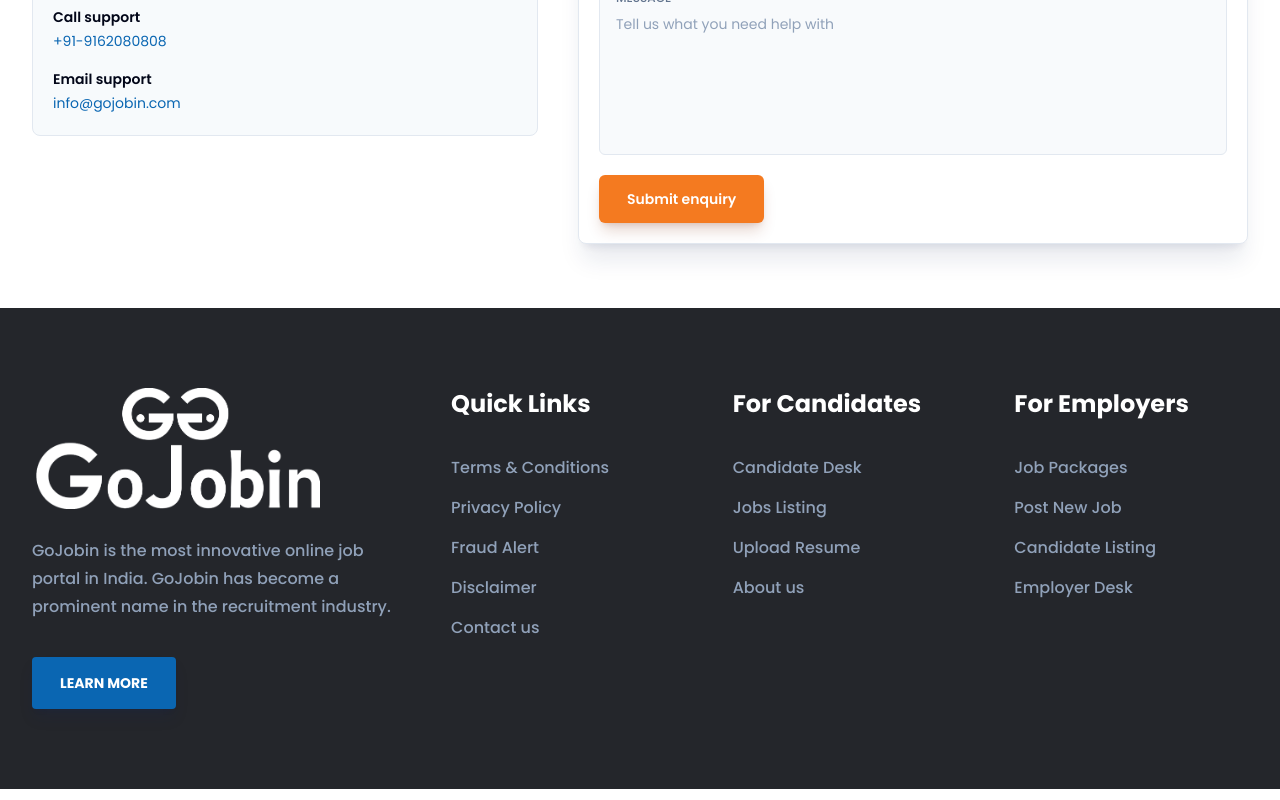
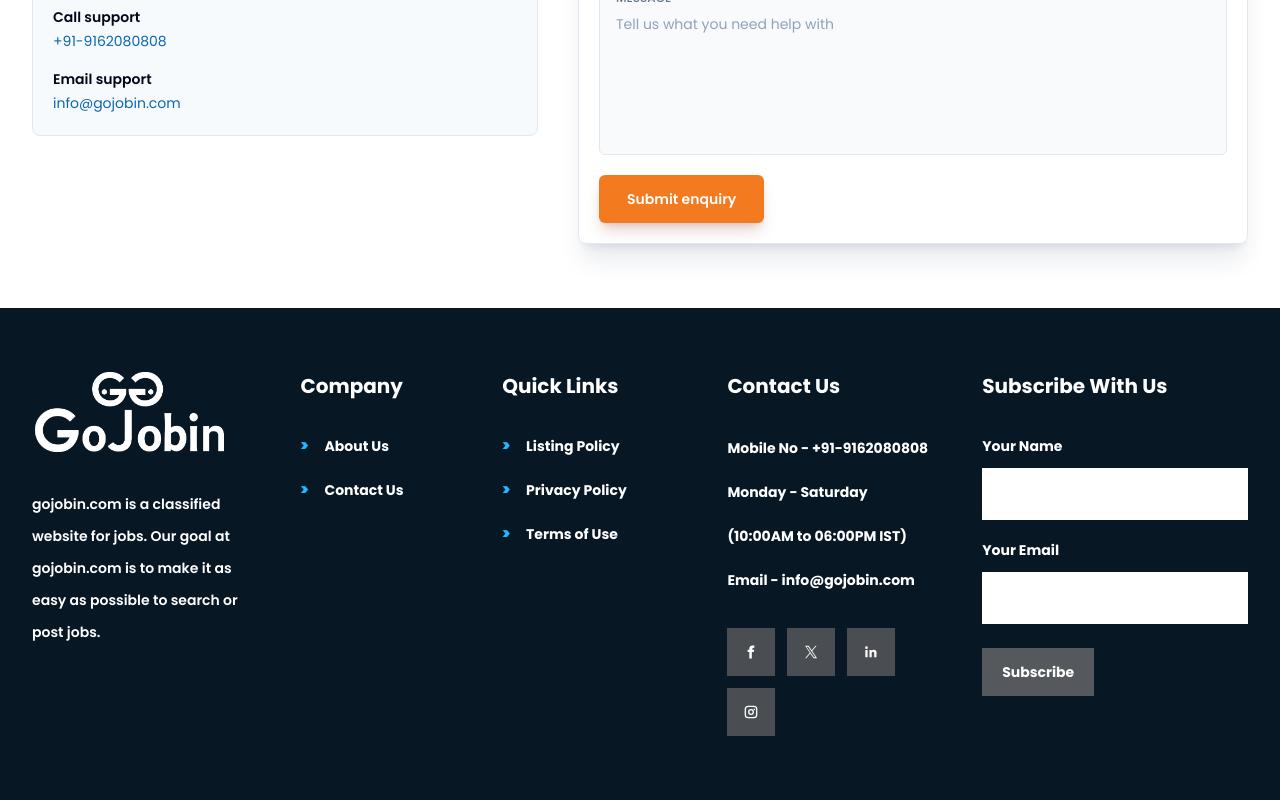
Before and after one commit to vinitk09/GoJobIn, a Next.js app: page / in a window 1280 px wide. Shown: the part 4547-5347 px from the top of the page. Built offline with nearby package versions, Linux system fonts and the light colour scheme.

Commit message:
Added all the changes

```diff
--- a/src/app/page.js
+++ b/src/app/page.js
@@ -102,6 +102,68 @@ const stories = [
     text: "The city-led job discovery helped shortlist roles close to home and save time during the search.",
   },
 ];
+
+const footerCompanyLinks = [
+  { label: "About Us", href: "#about" },
+  { label: "Contact Us", href: "#enquiry" },
+];
+
+const footerQuickLinks = [
+  { label: "Listing Policy", href: "/disclaimer" },
+  { label: "Privacy Policy", href: "/privacy-policy" },
+  { label: "Terms of Use", href: "/terms" },
+];
+
+const socialLinks = [
+  { label: "Facebook", href: "#" },
+  { label: "X", href: "#" },
+  { label: "LinkedIn", href: "#" },
+  { label: "Instagram", href: "#" },
+];
+
+function SocialIcon({ label }) {
+  if (label === "Facebook") {
+    return (
+      <svg aria-hidden="true" className="h-4 w-4" viewBox="0 0 24 24">
+        <path
+          d="M14.1 8.7V6.9c0-.8.6-1.4 1.4-1.4H17V2.3h-2.7c-3 0-4.8 1.8-4.8 4.7v1.7H7v3.4h2.5v9.6h3.7v-9.6h3l.5-3.4h-3.5Z"
+          fill="currentColor"
+        />
+      </svg>
+    );
+  }
+
+  if (label === "X") {
+    return (
+      <svg aria-hidden="true" className="h-4 w-4" viewBox="0 0 24 24">
+        <path
+          d="m13.8 10.5 6.6-7.7h-1.6l-5.7 6.7-4.6-6.7H3.2l7 10.2-7 8.2h1.6l6.1-7.1 4.9 7.1h5.3l-7.3-10.7Zm-2.2 2.6-.7-1L5.3 4h2.4l4.5 6.5.7 1 5.9 8.4h-2.4l-4.8-6.8Z"
+          fill="currentColor"
+        />
+      </svg>
+    );
+  }
+
+  if (label === "LinkedIn") {
+    return (
+      <svg aria-hidden="true" className="h-4 w-4" viewBox="0 0 24 24">
+        <path
+          d="M6.9 8.9H3.5v11h3.4v-11ZM5.2 3.4a2 2 0 1 0 0 4.1 2 2 0 0 0 0-4.1Zm15.3 10.2c0-3.3-1.8-4.9-4.2-4.9a3.7 3.7 0 0 0-3.3 1.8V8.9H9.7v11H13v-5.4c0-1.4.3-2.8 2-2.8s1.8 1.6 1.8 2.9v5.3h3.4v-6.3Z"
+          fill="currentColor"
+        />
+      </svg>
+    );
+  }
+
+  return (
+    <svg aria-hidden="true" className="h-4 w-4" viewBox="0 0 24 24">
+      <path
+        d="M7.8 2.5h8.4a5.3 5.3 0 0 1 5.3 5.3v8.4a5.3 5.3 0 0 1-5.3 5.3H7.8a5.3 5.3 0 0 1-5.3-5.3V7.8a5.3 5.3 0 0 1 5.3-5.3Zm0 1.9a3.4 3.4 0 0 0-3.4 3.4v8.4a3.4 3.4 0 0 0 3.4 3.4h8.4a3.4 3.4 0 0 0 3.4-3.4V7.8a3.4 3.4 0 0 0-3.4-3.4H7.8Zm4.2 3.2a4.4 4.4 0 1 1 0 8.8 4.4 4.4 0 0 1 0-8.8Zm0 1.9a2.5 2.5 0 1 0 0 5 2.5 2.5 0 0 0 0-5Zm4.7-2.3a1.1 1.1 0 1 1 0 2.1 1.1 1.1 0 0 1 0-2.1Z"
+        fill="currentColor"
+      />
+    </svg>
+  );
+}
 
 export default function Home() {
   const [isEnquiryOpen, setIsEnquiryOpen] = useState(false);
@@ -831,90 +893,128 @@ export default function Home() {
         </div>
       </section>
 
-      <footer className="bg-[#24262b] text-white" data-scroll-reveal>
-        <div className="mx-auto grid max-w-7xl gap-12 px-5 py-16 sm:py-20 md:grid-cols-2 lg:grid-cols-[1.35fr_0.85fr_0.85fr_0.85fr] lg:px-8">
-          <div className="max-w-md">
+      <footer className="bg-[#071723] text-white" data-scroll-reveal>
+        <div className="mx-auto grid max-w-7xl gap-10 px-5 py-14 sm:py-16 md:grid-cols-2 lg:grid-cols-[1.12fr_0.78fr_0.9fr_1.05fr_1.35fr] lg:gap-12 lg:px-8">
+          <div className="max-w-[275px]">
             <Image
               src="/GoJobin-logo.png"
               alt="GoJobin"
               width={1366}
               height={573}
-              className="h-auto w-56 sm:w-72"
+              className="h-auto w-40 sm:w-48"
             />
-            <p className="mt-7 max-w-sm text-base font-medium leading-7 text-slate-400">
-              GoJobin is the most innovative online job portal in India.
-              GoJobin has become a prominent name in the recruitment industry.
+            <p className="mt-9 text-sm font-semibold leading-8 text-white">
+              gojobin.com is a classified website for jobs. Our goal at
+              gojobin.com is to make it as easy as possible to search or post
+              jobs.
             </p>
+          </div>
+
+          <div>
+            <h3 className="text-xl font-bold tracking-normal text-white">
+              Company
+            </h3>
+            <div className="mt-9 grid gap-6 text-sm font-bold text-white">
+              {footerCompanyLinks.map((link) => (
                 <a
-              className="shine-button mt-9 rounded-[4px] bg-[#0a66b2] px-7 py-4 text-sm font-bold uppercase text-white shadow-lg shadow-blue-950/20"
-              href="#about"
+                  className="group flex items-center gap-4 transition hover:text-[#2fb8ff]"
+                  href={link.href}
+                  key={link.label}
                 >
-              Learn more
+                  <span className="text-base font-black leading-none text-[#21b8ff]">
+                    &gt;
+                  </span>
+                  <span>{link.label}</span>
                 </a>
+              ))}
             </div>
+          </div>
+
           <div>
-            <h3 className="text-2xl font-bold tracking-normal text-white">
+            <h3 className="text-xl font-bold tracking-normal text-white">
               Quick Links
             </h3>
-            <div className="mt-9 grid gap-4 text-base font-medium text-slate-400">
-              <a className="transition hover:text-white" href="/terms">
-                Terms & Conditions
+            <div className="mt-9 grid gap-6 text-sm font-bold text-white">
+              {footerQuickLinks.map((link) => (
+                <a
+                  className="group flex items-center gap-4 transition hover:text-[#2fb8ff]"
+                  href={link.href}
+                  key={link.label}
+                >
+                  <span className="text-base font-black leading-none text-[#21b8ff]">
+                    &gt;
+                  </span>
+                  <span>{link.label}</span>
                 </a>
-              <a className="transition hover:text-white" href="/privacy-policy">
-                Privacy Policy
-              </a>
-              <a className="transition hover:text-white" href="/fraud-alert">
-                Fraud Alert
-              </a>
-              <a className="transition hover:text-white" href="/disclaimer">
-                Disclaimer
-              </a>
-              <a className="transition hover:text-white" href="#enquiry">
-                Contact us
-              </a>
+              ))}
             </div>
           </div>
+
           <div>
-            <h3 className="text-2xl font-bold tracking-normal text-white">
-              For Candidates
+            <h3 className="text-xl font-bold tracking-normal text-white">
+              Contact Us
             </h3>
-            <div className="mt-9 grid gap-4 text-base font-medium text-slate-400">
-              <a className="transition hover:text-white" href="#candidate">
-                Candidate Desk
+            <div className="mt-9 space-y-5 text-sm font-bold leading-6 text-white">
+              <p>
+                Mobile No -
+                <a className="transition hover:text-[#2fb8ff]" href="tel:+919162080808">
+                  {" "}
+                  +91-9162080808
                 </a>
-              <a className="transition hover:text-white" href="#jobs">
-                Jobs Listing
+              </p>
+              <p>Monday - Saturday</p>
+              <p>(10:00AM to 06:00PM IST)</p>
+              <p>
+                Email -
+                <a
+                  className="transition hover:text-[#2fb8ff]"
+                  href="mailto:info@gojobin.com"
+                >
+                  {" "}
+                  info@gojobin.com
                 </a>
-              <a className="transition hover:text-white" href="#candidate">
-                Upload Resume
+              </p>
+            </div>
+            <div className="mt-9 flex flex-wrap gap-3">
+              {socialLinks.map((social) => (
+                <a
+                  aria-label={social.label}
+                  className="flex h-12 w-12 items-center justify-center bg-[#4a4d51] text-white transition hover:bg-[#0a66b2]"
+                  href={social.href}
+                  key={social.label}
+                >
+                  <SocialIcon label={social.label} />
                 </a>
-              <a className="transition hover:text-white" href="#about">
-                About us
-              </a>
+              ))}
             </div>
           </div>
+
           <div>
-            <h3 className="text-2xl font-bold tracking-normal text-white">
-              For Employers
+            <h3 className="text-xl font-bold tracking-normal text-white">
+              Subscribe With Us
             </h3>
-            <div className="mt-9 grid gap-4 text-base font-medium text-slate-400">
-              <a className="transition hover:text-white" href="#pricing">
-                Job Packages
-              </a>
-              <a
-                className="transition hover:text-white"
-                href="#post-job"
-                data-enquiry="Post new job"
+            <form
+              className="mt-9 grid max-w-[335px] gap-5 text-sm font-bold text-white"
+              onSubmit={(event) => event.preventDefault()}
             >
-                Post New Job
-              </a>
-              <a className="transition hover:text-white" href="#candidate">
-                Candidate Listing
-              </a>
-              <a className="transition hover:text-white" href="#employer">
-                Employer Desk
-              </a>
-            </div>
+              <label>
+                <span>Your Name</span>
+                <input
+                  className="mt-3 h-13 w-full bg-white px-4 text-sm font-medium text-slate-950 outline-none"
+                  type="text"
+                />
+              </label>
+              <label>
+                <span>Your Email</span>
+                <input
+                  className="mt-3 h-13 w-full bg-white px-4 text-sm font-medium text-slate-950 outline-none"
+                  type="email"
+                />
+              </label>
+              <button className="shine-button mt-1 h-12 w-fit bg-[#55585c] px-5 text-sm font-bold text-white transition hover:bg-[#0a66b2]">
+                Subscribe
+              </button>
+            </form>
           </div>
         </div>
       </footer>
```
Lines whose indentation alone changed are shown as unchanged.
